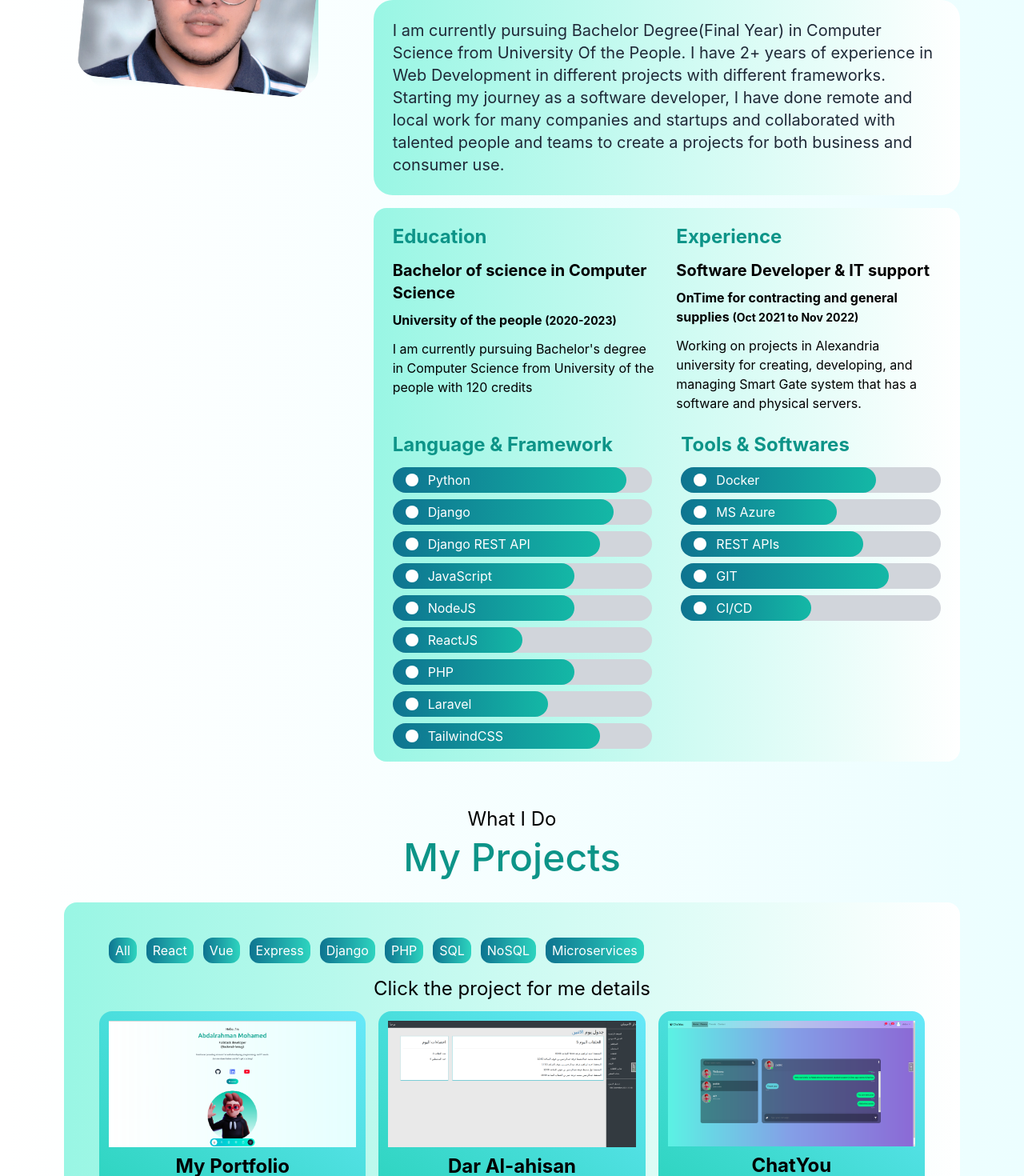
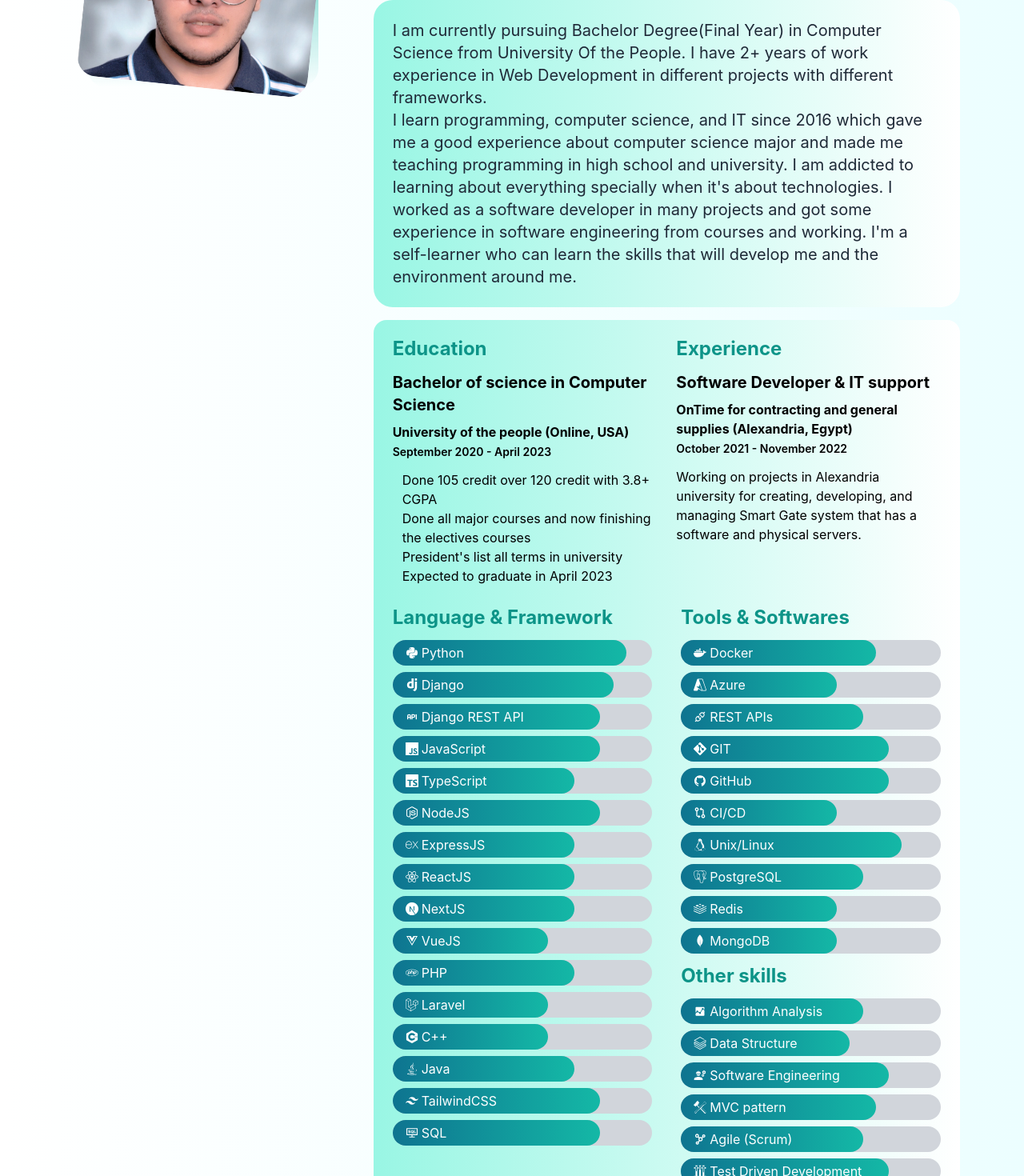
Before and after one commit to abdoohossamm/portfolio, a Next.js app: page / in a window 1280 px wide. Shown: the part 1260-2730 px from the top of the page at 80% size. Built offline with nearby package versions, Linux system fonts and the light colour scheme.

Commit message:
Edit About section. re-style eduction and work experience section. Add new skills and change the skills icon.

```diff
--- a/components/about/About.jsx
+++ b/components/about/About.jsx
@@ -32,11 +32,13 @@
                      rounded-3xl my-4 dark:from-cyan-700 dark:to-cyan-900
                      ">
                         <p>
-                            I am currently pursuing Bachelor Degree(Final Year) in Computer Science from University Of the People. I have 2+ years of experience in Web Development in different projects with different frameworks.
+                            I am currently pursuing Bachelor Degree(Final Year) in Computer Science from University Of the People. I have 2+ years of work experience in Web Development in different projects with different frameworks.
                         </p>
                         <p>
-                            Starting my journey as a software developer, I have done remote and local work for many companies and
-                            startups and collaborated with talented people and teams to create a projects for both business and consumer use.
+                            I learn programming, computer science, and IT since 2016 which gave me a good experience about computer science major and made me teaching programming in high school and university.
+                            I am addicted to learning about everything specially when it's about technologies.
+                            I worked as a software developer in many projects and got some experience in software engineering from courses and working.
+                            I'm a self-learner who can learn the skills that will develop me and the environment around me.
                         </p>
                     </div>
                     <Resume />
--- a/components/about/resume/Bar.tsx
+++ b/components/about/resume/Bar.tsx
@@ -10,14 +10,14 @@
     ) => {
     const bar_width = `${level}%`;
     return (
-        <div className="my-2 text-white bg-gray-300 rounded-full dark:bg-dark-300 dark:bg-black-500">
+        <div className="my-2 text-white bg-gray-300 rounded-full dark:bg-dark-300 dark:bg-black-500 whitespace-nowrap">
             <div
-                className="flex items-center px-4 py-1 rounded-full bg-gradient-to-r from-cyan-700 to-teal-500"
+                className="flex items-center px-4 py-1 rounded-full bg-gradient-to-r from-cyan-700 to-teal-500 clear-both"
                 style={{
                     width: bar_width,
                 }}
             >
-                <Icon className="mr-3" /> {name}
+                <Icon className="mr-1 min-w-fit"/> {name}
             </div>
         </div>
     );
--- a/components/about/resume/Resume.tsx
+++ b/components/about/resume/Resume.tsx
@@ -1,5 +1,5 @@
 import Bar from "./Bar";
-import { languages, tools } from "../../data";
+import { languages, tools, otherSkills } from "../../data";
 
 const Resume = () => {
     return (
@@ -8,21 +8,26 @@
             <div className="grid gap-6 md:grid-cols-2">
                 <div>
                     <h5 className="my-3 text-2xl font-bold text-teal-600">Education</h5>
-                    <div className="">
+                    <div>
                         <h5 className="my-2 text-xl font-bold ">
                             Bachelor of science in Computer Science
                         </h5>
-                        <p className="font-bold">University of the people <small className={"text-sm"}>(2020-2023)</small></p>
-                        <p className="my-3">
-                            I am currently pursuing Bachelor's degree in Computer Science from University of the people with 120 credits
-                        </p>
+                        <p className="font-bold">University of the people (Online, USA)</p>
+                        <small className={"text-sm font-semibold"}>September 2020 - April 2023</small>
+                        <article className="my-3 ml-3">
+                            <p>Done 105 credit over 120 credit with 3.8+ CGPA</p>
+                            <p>Done all major courses and now finishing the electives courses</p>
+                            <p>President's list all terms in university</p>
+                            <p>Expected to graduate in April 2023</p>
+                        </article>
                     </div>
                 </div>
                 <div>
                     <h5 className="my-3 text-2xl font-bold text-teal-600">Experience</h5>
                     <div className="">
                         <h5 className="my-2 text-xl font-bold">Software Developer & IT support</h5>
-                        <p className="font-bold">OnTime for contracting and general supplies <small className={"text-sm"}>(Oct 2021 to Nov 2022)</small></p>
+                        <p className="font-bold">OnTime for contracting and general supplies (Alexandria, Egypt) </p>
+                        <small className={"text-sm font-semibold"}>October 2021 - November 2022</small>
                         <p className="my-3">Working on projects in Alexandria university for creating, developing, and managing Smart Gate system that has a software and physical servers.</p>
                     </div>
                 </div>
@@ -46,6 +51,12 @@
                             <Bar value={tool} key={i} />
                         ))}
                     </div>
+                    <h5 className="my-3 text-2xl font-bold text-teal-600">Other skills</h5>
+                    <div className="my-2">
+                        {otherSkills.map((other, i) => (
+                            <Bar value={other} key={i} />
+                        ))}
+                    </div>
                 </div>
             </div>
         </div>
--- a/components/data.ts
+++ b/components/data.ts
@@ -4,97 +4,192 @@
 import {FiAward, FiUsers} from "react-icons/fi";
 import {VscFolderLibrary} from "react-icons/vsc";
 import {RiComputerLine} from "react-icons/ri";
-import {FaServer} from "react-icons/fa";
-import {AiFillYoutube, AiOutlineApi} from "react-icons/ai";
-import {MdDeveloperMode, MdOutlineDesignServices} from "react-icons/md";
+import {FaDocker, FaLaravel, FaNodeJs, FaPhp, FaPython, FaReact, FaServer, FaVuejs} from "react-icons/fa";
+import {AiFillGithub, AiFillYoutube, AiOutlineApi, AiOutlineConsoleSql} from "react-icons/ai";
+import {MdDeveloperMode, MdEngineering, MdOutlineDesignServices} from "react-icons/md";
+import {
+    SiCplusplus, SiDatabricks,
+    SiDjango,
+    SiExpress, SiJava,
+    SiJavascript,
+    SiMicrosoftazure, SiMongodb, SiNextdotjs, SiPostgresql, SiRedis,
+    SiTailwindcss, SiTextpattern,
+    SiTypescript
+} from "react-icons/si"
+import {BiGitCompare, BiNetworkChart} from "react-icons/bi";
+import {TbApi} from "react-icons/tb";
+import {ImGit} from "react-icons/im";
+import {DiGoogleAnalytics, DiLinux} from "react-icons/di";
+import {GiTestTubes} from "react-icons/gi";
 
 export const languages: Skill[] = [
     {
-        Icon: BsCircleFill,
+        Icon: FaPython,
         name: "Python",
         level: "90",
     },
     {
-        Icon: BsCircleFill,
+        Icon: SiDjango,
         name: "Django",
         level: "85",
     },
     {
-        Icon: BsCircleFill,
+        Icon: TbApi,
         name: "Django REST API",
         level: "80",
     },
     {
-        Icon: BsCircleFill,
+        Icon: SiJavascript,
         name: "JavaScript",
+        level: "80",
+    },
+    {
+        Icon: SiTypescript,
+        name: "TypeScript",
         level: "70",
     },
     {
-        Icon: BsCircleFill,
+        Icon: FaNodeJs,
         name: "NodeJS",
+        level: "80",
+    },
+    {
+        Icon: SiExpress,
+        name: "ExpressJS",
         level: "70",
     },
     {
-        Icon: BsCircleFill,
+        Icon: FaReact,
         name: "ReactJS",
-        level: "50",
+        level: "70",
     },
     {
-        Icon: BsCircleFill,
+        Icon: SiNextdotjs,
+        name: "NextJS",
+        level: "70",
+    },
+    {
+        Icon: FaVuejs,
+        name: "VueJS",
+        level: "60",
+    },
+    {
+        Icon: FaPhp,
         name: "PHP",
         level: "70",
     },
     {
-        Icon: BsCircleFill,
+        Icon: FaLaravel,
         name: "Laravel",
         level: "60",
     },
     {
-        Icon: BsCircleFill,
+        Icon: SiCplusplus,
+        name: "C++",
+        level: "60",
+    },
+    {
+        Icon: SiJava,
+        name: "Java",
+        level: "70",
+    },
+    {
+        Icon: SiTailwindcss,
         name: "TailwindCSS",
+        level: "80",
+    },
+    {
+        Icon: AiOutlineConsoleSql,
+        name: "SQL",
         level: "80",
     },
 ];
 
 export const tools: Skill[] = [
     {
-        Icon: BsCircleFill,
+        Icon: FaDocker,
         name: "Docker",
         level: "75",
     },
     {
-        Icon: BsCircleFill,
-        name: "MS Azure",
+        Icon: SiMicrosoftazure,
+        name: "Azure",
         level: "60",
     },
     {
-        Icon: BsCircleFill,
+        Icon: AiOutlineApi,
         name: "REST APIs",
         level: "70",
     },
     {
-        Icon: BsCircleFill,
+        Icon: ImGit,
         name: "GIT",
         level: "80",
     },
     {
-        Icon: BsCircleFill,
+        Icon: AiFillGithub,
+        name: "GitHub",
+        level: "80",
+    },
+    {
+        Icon: BiGitCompare,
         name: "CI/CD",
-        level: "50",
+        level: "60",
+    },
+    {
+        Icon: DiLinux,
+        name: "Unix/Linux",
+        level: "85",
+    },
+    {
+        Icon: SiPostgresql,
+        name: "PostgreSQL",
+        level: "70",
+    },
+    {
+        Icon: SiRedis,
+        name: "Redis",
+        level: "60",
+    },
+    {
+        Icon: SiMongodb,
+        name: "MongoDB",
+        level: "60",
     },
 ];
 
 export const otherSkills: Skill[] = [
     {
-        Icon: BsCircleFill,
+        Icon: DiGoogleAnalytics,
+        name: "Algorithm Analysis",
+        level: "70",
+    },
+    {
+        Icon: SiDatabricks,
+        name: "Data Structure",
+        level: "65",
+    },
+    {
+        Icon: MdEngineering,
+        name: "Software Engineering",
+        level: "80",
+    },
+    {
+        Icon: SiTextpattern,
         name: "MVC pattern",
         level: "75",
     },
     {
-        Icon: BsCircleFill,
-        name: "Django ORM",
+        Icon: BiNetworkChart,
+        name: "Agile (Scrum)",
         level: "70",
     },
+    {
+        Icon: GiTestTubes,
+        name: "Test Driven Development",
+        level: "80",
+    },
+
 ];
 
 export const cards: Card[] = [
@@ -111,7 +206,7 @@
     {
         Icon: VscFolderLibrary,
         name: "Projects",
-        description: "50+ Completed",
+        description: "30+ Completed",
     },
 ];
 export const services: Service[] = [
```
